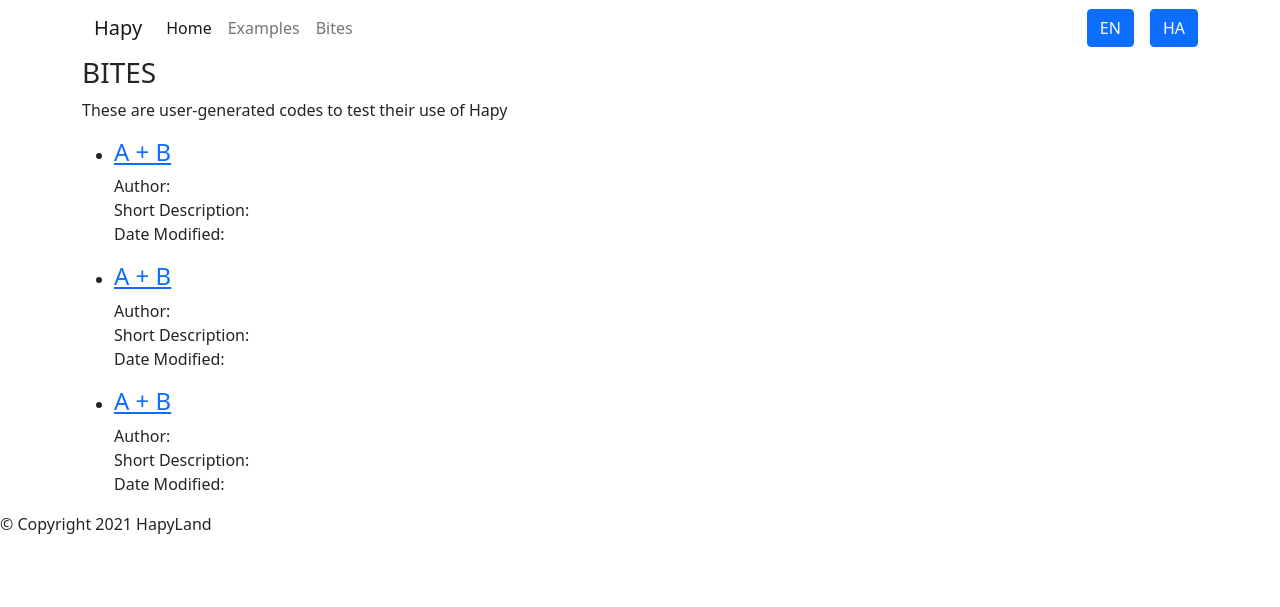
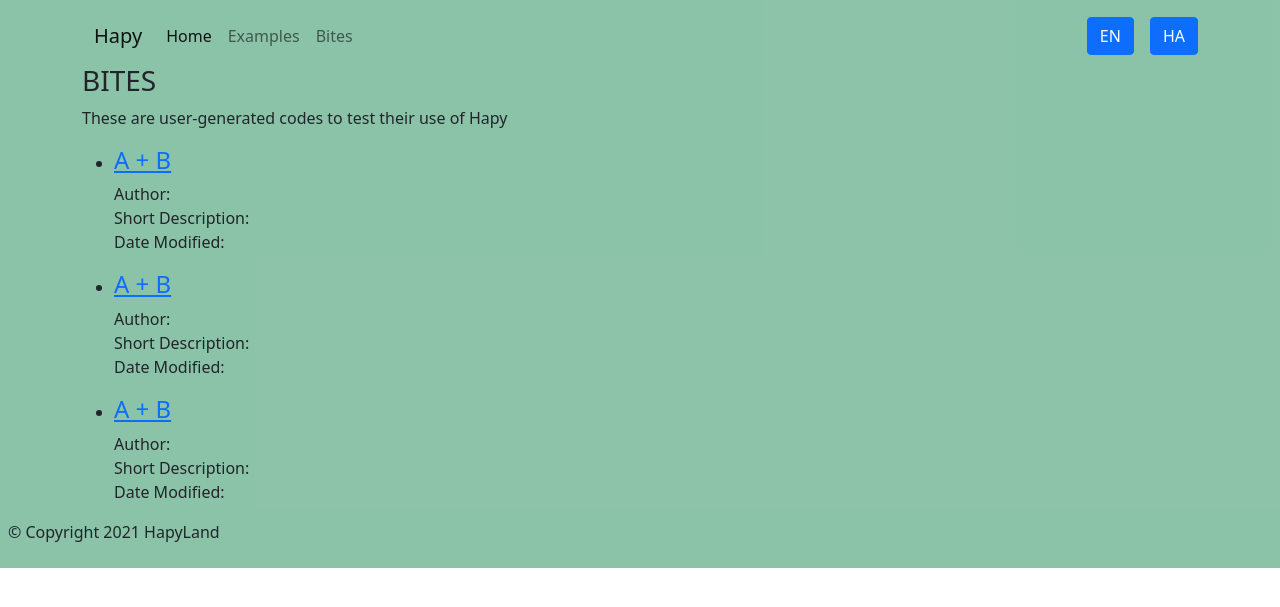
Before and after one commit to hapy-lang/hapy-api, a FastAPI app: page /bites in a window 1280 px wide. Shown: the top 607 px of the page. Run offline with FastAPI, Linux system fonts and the light colour scheme.

Commit message:
background-color

```diff
--- a/hapy-land/frontend/templates/layouts/base.html
+++ b/hapy-land/frontend/templates/layouts/base.html
@@ -1,5 +1,6 @@
 <!DOCTYPE html>
 <html lang="en">
+<div class="bg-success p-2 text-dark bg-opacity-50">
 <head>
     <meta charset="UTF-8">
     <meta http-equiv="X-UA-Compatible" content="IE=edge">
@@ -24,5 +25,7 @@
         <p></p>
         {% endblock %}
     </footer>
+
 </body>
+</div>
 </html>
```
